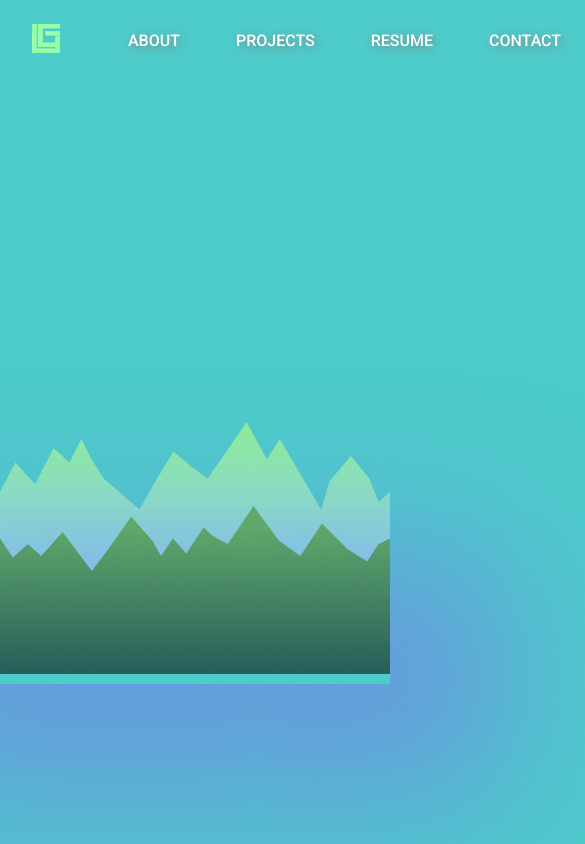
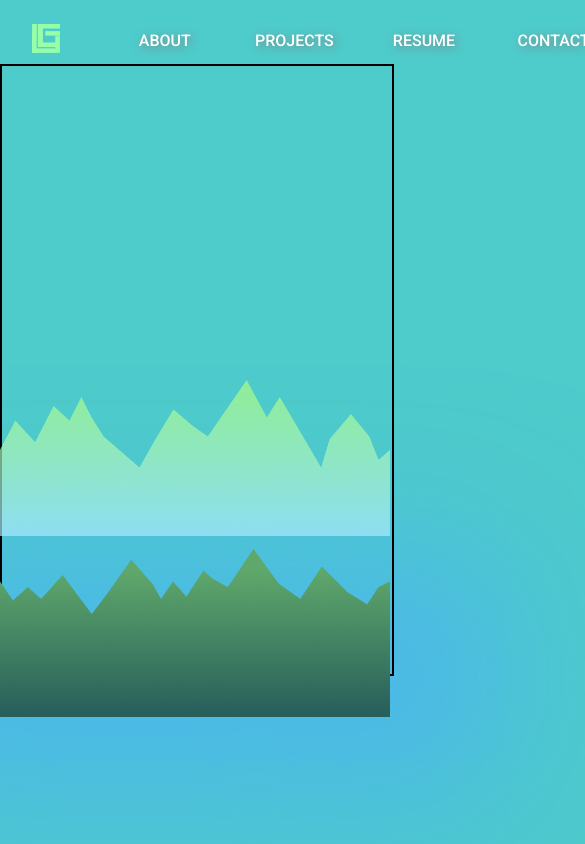
Before and after one commit to Jhinger/website, a JavaScript app: page / in a window 390 px wide. Shown: the top 844 px of the page, 585 px wide, since content can reach past the window. Built offline with nearby package versions, Linux system fonts and the light colour scheme; the HTML template or start-up script is replaced by a standard one.

Commit message:
Visual Changes

```diff
--- a/public/index.html
+++ b/public/index.html
@@ -3,7 +3,7 @@
   <head>
     <meta charset="utf-8" />
     <link rel="icon" href="./GJLogo.png" />
-    <meta name="viewport" content="width=device-width, initial-scale=1" />
+    <meta name="viewport" content="width=device-width, initial-scale=1.0">
     <meta name="theme-color" content="#000000" />
     <meta
       name="description"
--- a/src/App.js
+++ b/src/App.js
@@ -1,8 +1,17 @@
 import Introduction from './components/Introduction';
+import Main from './components/Main'
+import styled from 'styled-components';
+
+const Wrapper = styled.div`
+
+`;
 
 const App = () => {
 	return (
-		<Introduction />
+		<Wrapper>
+			<Introduction />
+			<Main />
+		</Wrapper>
 	)
 }
 
--- a/src/components/Introduction.js
+++ b/src/components/Introduction.js
@@ -3,14 +3,14 @@ import styles from '../styles/introduction.module.css'
 
 const Introduction = () => {
     return (
-        <>
+        <div className={styles.intro}>
             <Nav />
             <div className={styles.container}>
                 <div className={styles.mountBack}></div>
                 <div className={styles.mountGlow}></div>
                 <div className={styles.mountFront}></div>
             </div>
-        </>
+        </div>
     )
 }
 
--- a/src/components/Main.js
+++ b/src/components/Main.js
@@ -1,8 +1,9 @@
+import styles from '../styles/main.module.css'
 
 const Main = () => {
     return (
-        <div>
-
+        <div className={styles.container}>
+            Testing.
         </div>
     )
 }
--- a/src/index.css
+++ b/src/index.css
@@ -8,7 +8,30 @@ body {
   background-color: #4ECBCB;
   padding: 0;
   box-sizing: border-box;
-  overflow: hidden;
+  overflow-x: hidden;
+  overflow-y: scroll;
+}
+
+body::-webkit-scrollbar-track
+{
+	-webkit-box-shadow: inset 0 0 6px rgba(0,0,0,0.3);
+  box-shadow: inset 0 0 6px rgba(0,0,0,0.3);
+	border-radius: 10px;
+	background-color: #F5F5F5;
+}
+
+body::-webkit-scrollbar
+{
+	width: 6px;
+	background-color: #F5F5F5;
+}
+
+body::-webkit-scrollbar-thumb
+{
+	border-radius: 10px;
+	-webkit-box-shadow: inset 0 0 6px rgba(0,0,0,.3);
+  box-shadow: inset 0 0 6px rgba(0,0,0,.3);
+	background-color: #555;
 }
 
 html {
--- a/src/styles/introduction.module.css
+++ b/src/styles/introduction.module.css
@@ -1,3 +1,8 @@
+.intro {
+    width: 100%;
+    height: 100vh;
+}
+
 .container {
     display: flex;
     align-items: flex-end;
@@ -7,7 +12,7 @@
 
 .mountBack {
     width: 100vw;
-    height: 45%;
+    height: 40vh;
     position: absolute;
     left: 0;
     bottom: 10vh;
@@ -18,7 +23,7 @@
 
 .mountFront {
     width: 100vw;
-    height: 45%;
+    height: 40%;
     position: absolute;
     left: 0;
     bottom: -5vh;
@@ -28,6 +33,7 @@
 }
 
 .mountGlow {
+    z-index: -1;
     -webkit-box-shadow:0px 0px 154px 119px rgba(74,175,247,0.67);
     -moz-box-shadow: 0px 0px 154px 119px rgba(74,175,247,0.67);
     box-shadow: 0px 0px 154px 119px rgba(74,175,247,0.67);
@@ -38,20 +44,6 @@
     bottom: 10rem;
     -webkit-animation: glow linear 1s infinite;
     animation: glow linear 3s infinite;
-}
-
-/* Mobile */
-@media only screen and (max-width: 600px) {
-    .mountBack {
-        width: 100vw;
-        height: 40%;
-        position: absolute;
-        left: 0;
-        bottom: 10vh;
-        background-image: url('../static/MountainBack.png');
-        background-size: contain;
-        background-repeat: repeat-x;
-    }
 }
 
 /* Mount Glow Animation */
@@ -100,3 +92,25 @@
         box-shadow: 0px 0px 154px 119px rgba(74,175,247,0.67);
     }
 }
+
+/* Mobile */
+@media only screen and (max-width: 600px) {
+    .container {
+        display: flex;
+        align-items: flex-end;
+        width: 100%;
+        height: 38rem;
+        border: 2px solid black;
+    }
+
+    .mountBack {
+        width: 100vw;
+        height: 40%;
+        position: absolute;
+        left: 0;
+        bottom: 15vh;
+        background-image: url('../static/MountainBack.png');
+        background-size: contain;
+        background-repeat: repeat-x;
+    }
+}
--- /dev/null
+++ b/src/styles/main.module.css
@@ -0,0 +1,6 @@
+
+.container {
+    width: 100vw;
+    height: 50rem;
+    background-color: #285F5B;
+}
--- a/src/styles/nav.module.css
+++ b/src/styles/nav.module.css
@@ -2,7 +2,7 @@
 .container {
     width: 100%;
     height: 3rem;
-    margin: 1rem 0 0 0;
+    padding: 1rem 0 0 0;
     display: flex;
     flex-direction: row;
     justify-content: space-between;
@@ -17,6 +17,8 @@
 .list {
     display: flex;
     flex-direction: row;
+    justify-content: center;
+    align-items: center;
     margin: 0 4rem 0 0;
     font-size: 1rem;
     font-weight: 500;
@@ -24,14 +26,16 @@
 }
 
 .link {
+    display: flex;
+    justify-content: center;
+    width: 5rem;
     list-style: none;
-    margin: 0 1.75rem 0 1.75rem;
+    margin: 0 1.55rem 0 1.55rem;
     cursor: pointer;
     text-shadow: 2px 2px 10px gray;
 }
 
 .link:hover {
-    font-weight: 700;
     transition: 0.5s;
     text-shadow: 2px 2px 5px #07FF00;
 }
```
